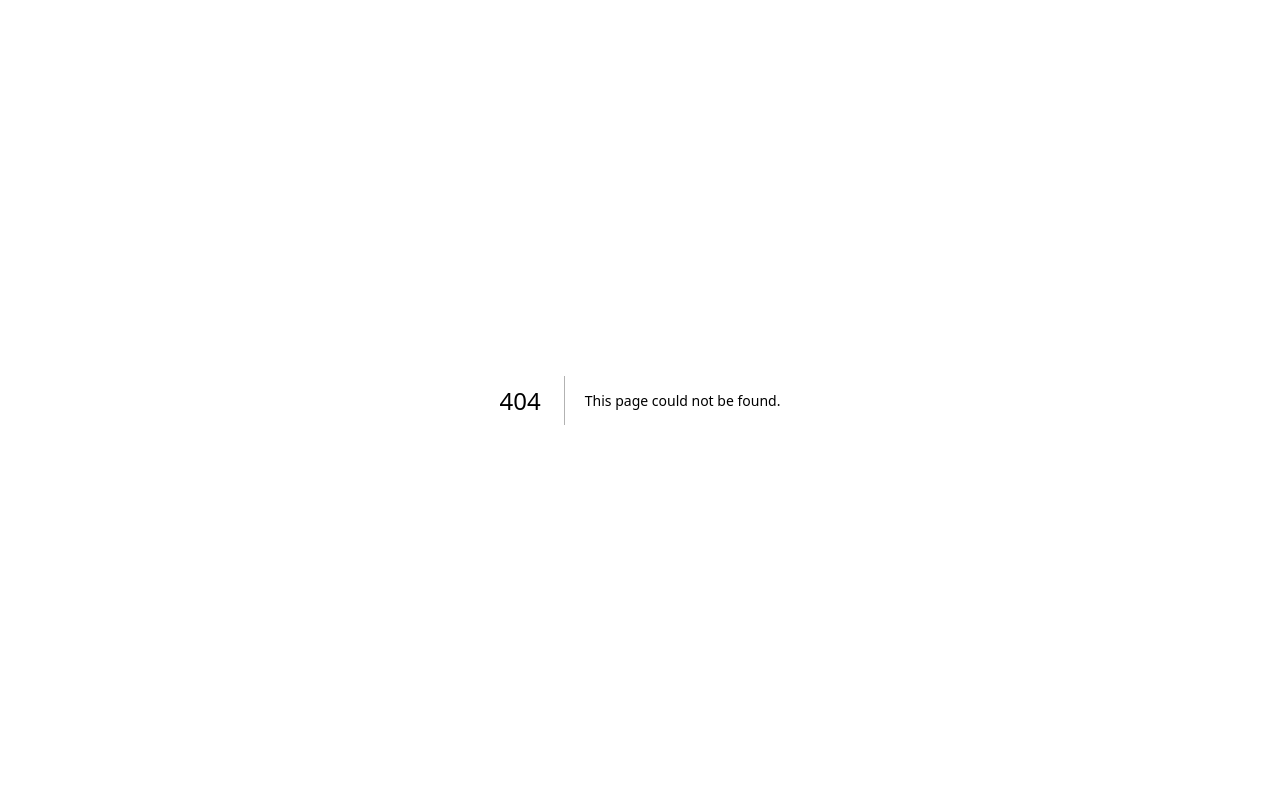
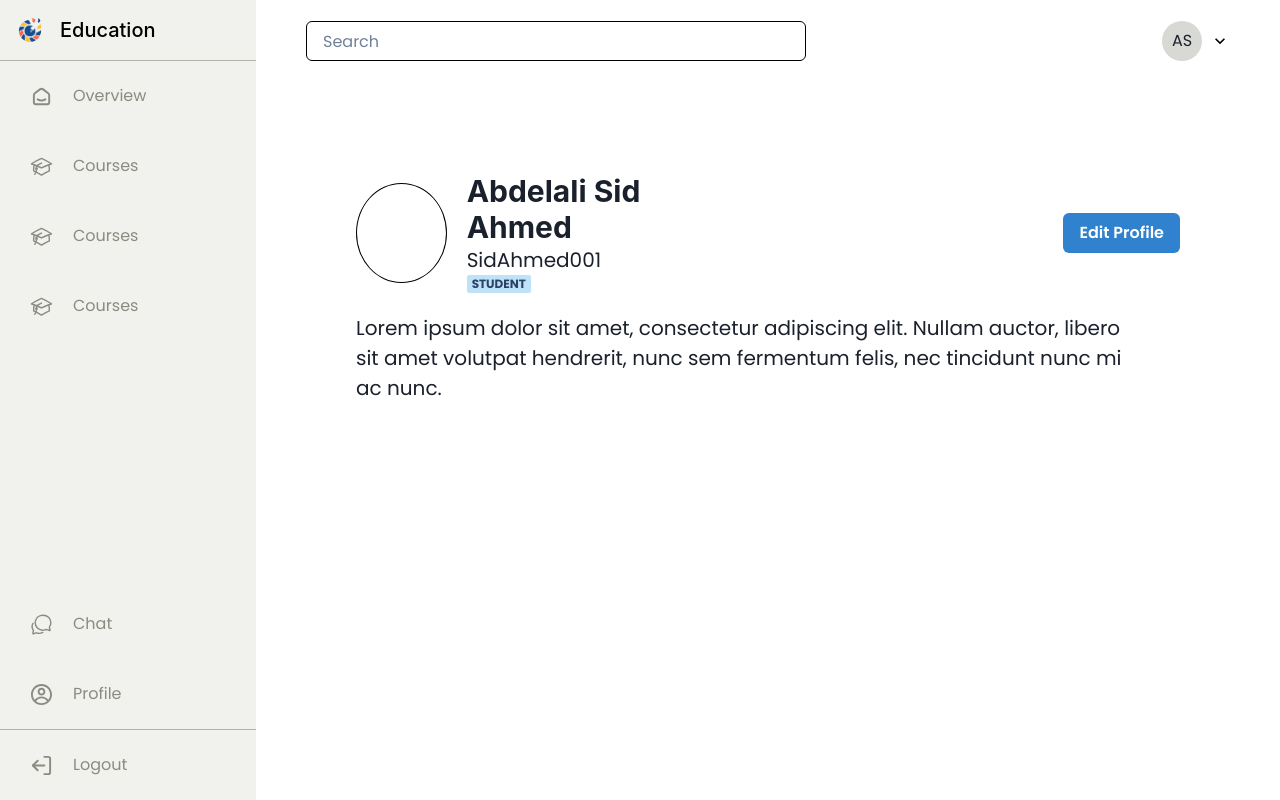
Before and after one commit to ZakaryaMeddahi/private-school-system, a Next.js app in the folder client/: page /student_dashboard/profile in a window 1280 px wide. Before the commit this address had no page. Built offline with nearby package versions, Linux system fonts and the light colour scheme.

Commit message:
create a new route for student profile

```diff
--- /dev/null
+++ b/client/src/app/(home)/student_dashboard/profile/page.jsx
@@ -0,0 +1,11 @@
+import ProfilePage from "@/Pages/profile";
+
+const profile = () => {
+    return (
+        <>
+            <ProfilePage />
+        </>
+    );
+}
+
+export default profile;
```
